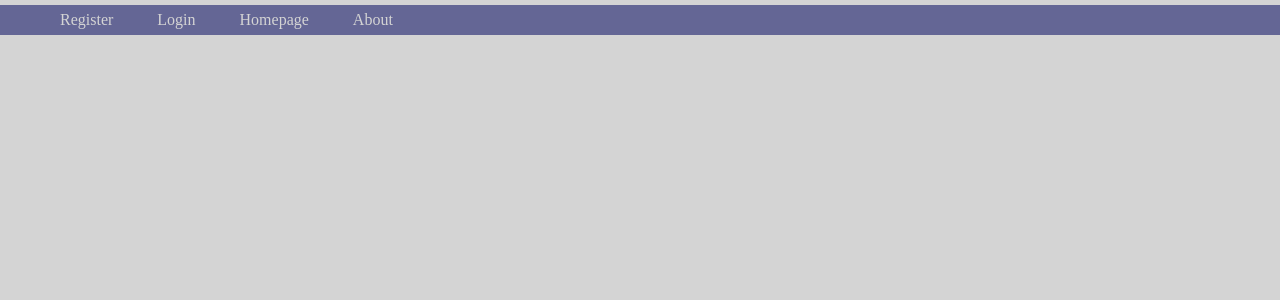
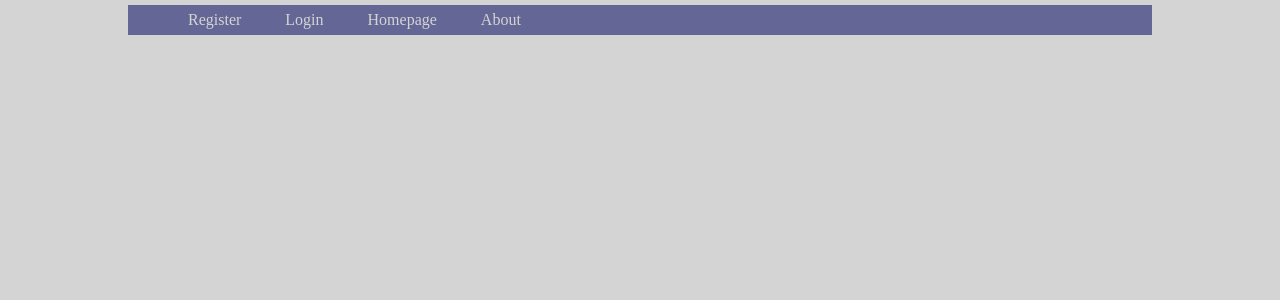
Before and after one commit to amirongit/Homework, a Django app: template src/homework/interface/templates/interface/base.html in a window 1280 px wide. Shown: the top 300 px of the page. Run offline with Django 3.2, Linux system fonts and the light colour scheme; the template is opened without the code that fills it, so the values that code supplies are empty; parts of the project's set-up code (start-up, migrations or seed data) failed here and were passed over.

Commit message:
added max width and margin to header style in css of interface app

```diff
--- a/src/homework/interface/static/interface/css/main.css
+++ b/src/homework/interface/static/interface/css/main.css
@@ -16,6 +16,8 @@ header {
     height: 30px;
     display: flex;
     align-items: center;
+    max-width: 80%;
+    margin: auto;
 }
 
 header * {
```
